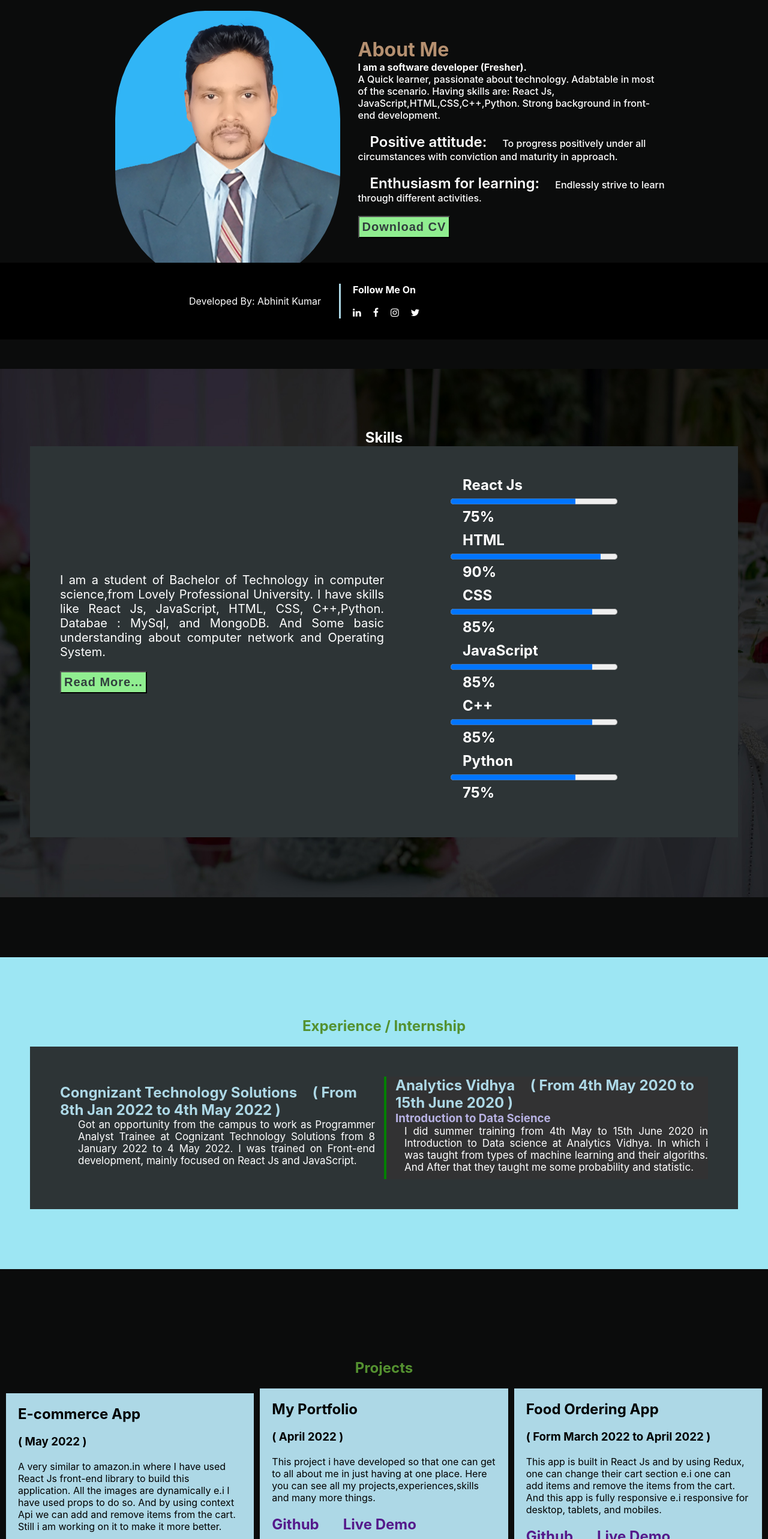
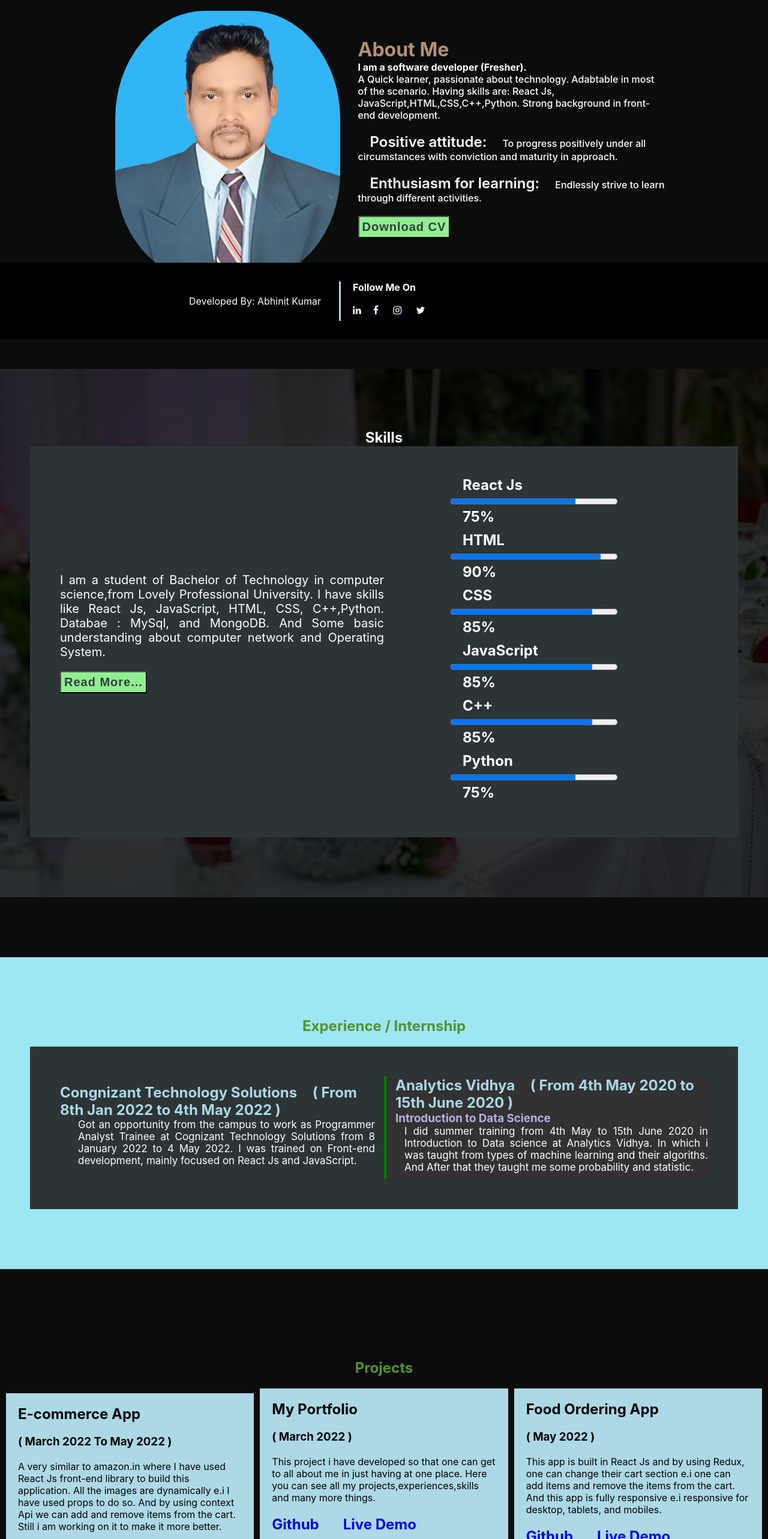
Before and after one commit to abhinit1999/portfolio, a React (Create React App) app: page / in a window 1280 px wide. Shown: the part 234-2800 px from the top of the page at 60% size. Built offline with nearby package versions, Linux system fonts and the light colour scheme.

Commit message:
Project Done

```diff
--- a/src/components/About/Index.js
+++ b/src/components/About/Index.js
@@ -19,7 +19,7 @@ const About = () => {
             <br /><br /><span>Positive attitude:  </span>To progress positively under all circumstances with conviction and maturity in approach.
             <br /><br /><span>Enthusiasm for learning: </span>Endlessly strive to learn through different activities.
 
-         <br /> <a href=""><button className="btn">Download CV</button></a>
+         <br /> <a href="https://docs.google.com/document/d/1XcCqjm7Ag6MHoSeLiRNvljZEtN9u44uw/edit?usp=sharing&ouid=108509283532344909024&rtpof=true&sd=true" target="_blank"><button className="btn">Download CV</button></a>
           </p>
         </div>
       </main>
--- a/src/components/About/style.css
+++ b/src/components/About/style.css
@@ -49,7 +49,7 @@ main
 {
     .pic img
     {
-        width: 100px;
+        width: 200px;
         height: auto;
     }
     .about
--- a/src/components/Footer/Index.js
+++ b/src/components/Footer/Index.js
@@ -6,10 +6,12 @@ const Footer = () => {
     <p>Developed By: Abhinit Kumar</p>
     <div className="follow">
         <h4>Follow Me On </h4>
-        <i className="fa fa-linkedin"></i>
-        <i className="fa fa-facebook"></i>
-        <i className="fa fa-instagram"></i>
-        <i className="fa fa-twitter"></i>
+        <a href="https://www.linkedin.com/in/abhinit-kumar-singh-325325148/" target="_blank">
+        <i className="fa fa-linkedin"></i></a>
+        <a href="https://www.facebook.com/itsAbhinit/" target="_blank">
+        <i className="fa fa-facebook"></i></a>
+  <a href="https://www.instagram.com/cse_verto/" target="_blank">      <i className="fa fa-instagram"></i></a>
+    <a href="https://twitter.com/KrAbhinit" target="_blank">    <i className="fa fa-twitter"></i></a>
 
     </div>
   </footer>
--- a/src/components/Footer/style.css
+++ b/src/components/Footer/style.css
@@ -28,6 +28,12 @@ footer
     margin-top: 20px;
     cursor: pointer;
 }
+.follow a i
+{
+    color: white;
+    text-decoration: none;
+    margin-bottom: 10px;
+}
 .follow i:hover
 {
 color: rgb(134, 86, 86);
--- a/src/components/Header/Index.js
+++ b/src/components/Header/Index.js
@@ -13,7 +13,7 @@ const Header = () => {
             <ul>
 
               {/* <Link to='/about'style={{ textDecoration:"none" }}> */}
-              <li><a href="#home">Home</a></li>
+              {/* <li><a href="#home">Home</a></li> */}
                 <li><a href="#about">About</a></li>
                 <li><a href="#skills">Skills</a></li>
                 <li><a href="#internship">Internship</a></li>
--- a/src/components/Projects/Index.js
+++ b/src/components/Projects/Index.js
@@ -9,7 +9,7 @@ const Projects = () => {
       <div className="project_box">
         <div className="first">
           <h1>E-commerce App</h1>
-          <h3>( May 2022 )</h3>
+          <h3>( March 2022 To May 2022 )</h3>
           <p>
             A very similar to amazon.in where I have used React Js front-end
             library to build this application. All the images are dynamically
@@ -17,25 +17,25 @@ const Projects = () => {
             and remove items from the cart. Still i am working on it to make it
             more better.
           </p>
-          <span><a href="">Github</a></span>
-          <span><a href="">Live Demo</a></span>
+          <span><a href="https://github.com/abhinit1999/onlineshop"  target="_blank">Github</a></span>
+          <span><a href="https://e-online-shop.vercel.app/"  target="_blank">Live Demo</a></span>
 
         </div>
         <div className="second">
           <h1>My Portfolio </h1>
-          <h3>( April 2022 )</h3>
+          <h3>( March 2022 )</h3>
           <p>
             This project i have developed so that one can get to
             all about me in just having at one place.
             Here you can see all my projects,experiences,skills and many more things.
           </p>
-          <span><a href="">Github</a></span>
-          <span><a href="">Live Demo</a></span>
+          <span><a href="https://github.com/abhinit1999/portfolio"  target="_blank">Github</a></span>
+          <span><a href="https://portfolio-abhinit.vercel.app/"  target="_blank">Live Demo</a></span>
 
         </div>
         <div className="third">
           <h1>Food Ordering App</h1>
-          <h3>( Form March 2022 to April 2022 )</h3>
+          <h3>( May 2022 )</h3>
           <p>
             This app is built in React Js and by using Redux, one can change
             their cart section e.i one can add items and remove the items from
@@ -43,8 +43,8 @@ const Projects = () => {
             desktop, tablets, and mobiles.
 
           </p>
-          <span><a href="">Github</a></span>
-          <span><a href="">Live Demo</a></span>
+          <span><a href="https://github.com/abhinit1999/onlinefood"  target="_blank">Github</a></span>
+          <span><a href="https://onlinefood-five.vercel.app/" target="_blank">Live Demo</a></span>
 
         </div>
       </div>
```
